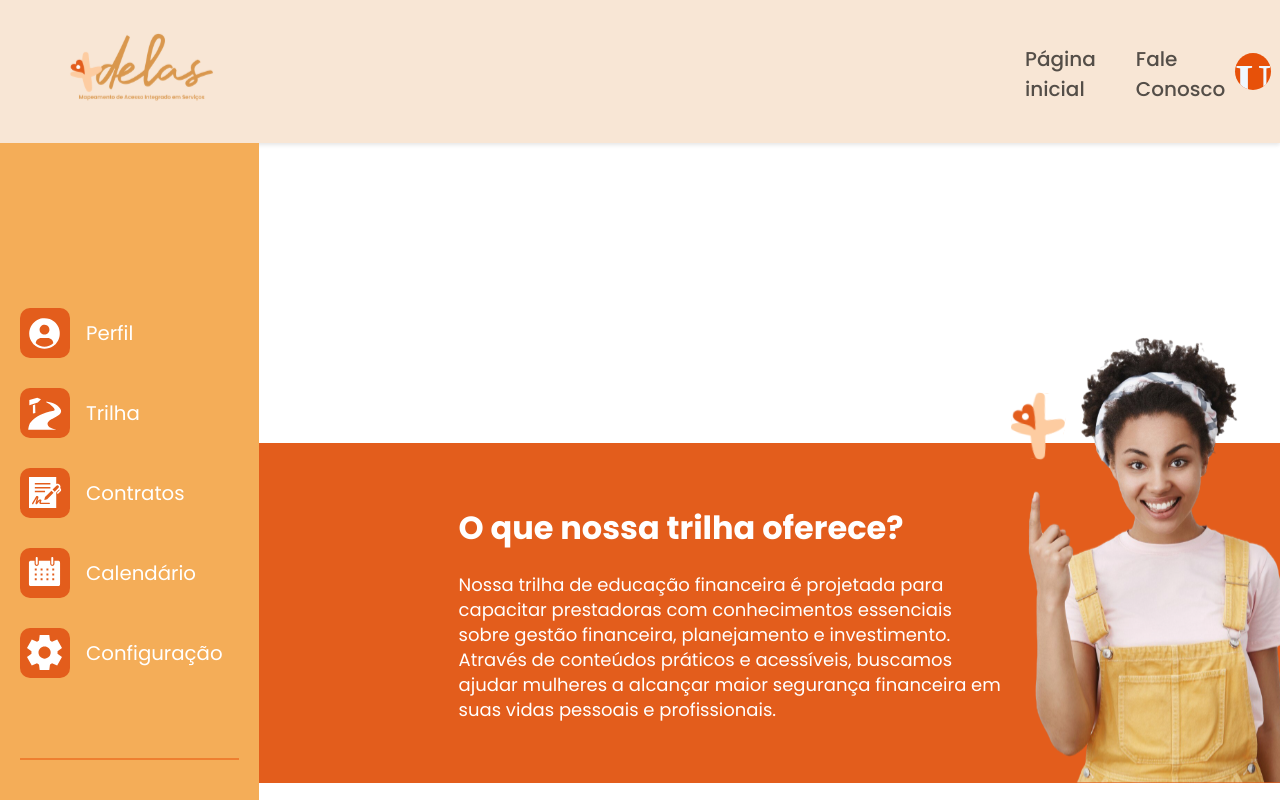
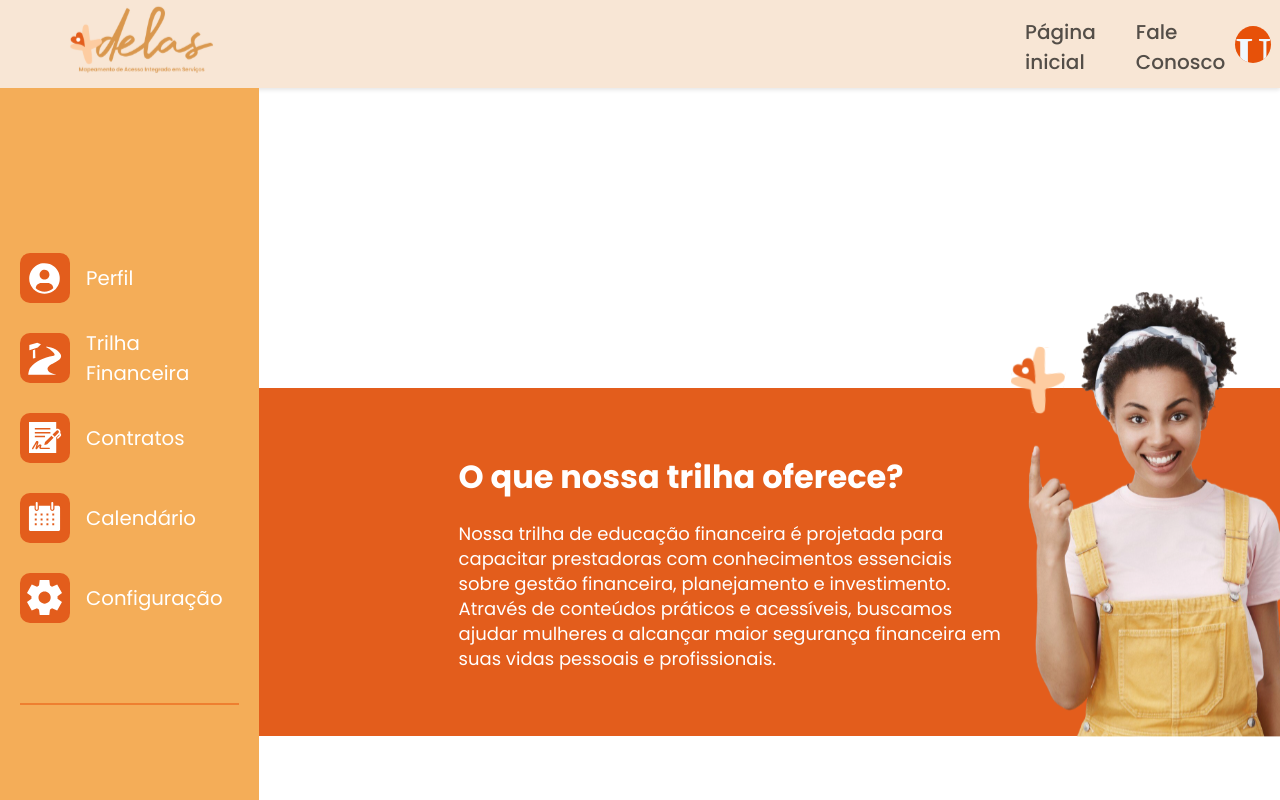
Before and after one commit to maisDelas/projeto-start-web, a React (Vite) app: page /Trilha in a window 1280 px wide. Shown: the top 800 px of the page. Built offline with nearby package versions, Linux system fonts and the light colour scheme.

Commit message:
puxando atualizações

```diff
--- a/src/Components/navbar/navbar.styles.js
+++ b/src/Components/navbar/navbar.styles.js
@@ -29,6 +29,7 @@ export const Link = styled.li`
   a {
     color: #544e48;
     text-decoration: none;
+    font-family: "Poppins", sans-serif;
   }
 `
 
--- a/src/pages/trilha/Trilha.jsx
+++ b/src/pages/trilha/Trilha.jsx
@@ -35,11 +35,9 @@ const Trilha = () => {
 
             <S.PageContent>
                 <S.Sidebar>
-
-
                     <ul>
                         <li><img src={IconPerfil}></img> <a href="#perfil">Perfil</a></li>
-                        <li><img src={IconTrilha}></img> <a href="#trilha">Trilha</a></li>
+                        <li><img src={IconTrilha}></img> <a href="#trilha">Trilha Financeira</a></li>
                         <li><img src={IconContract}></img> <a href="#contrato">Contratos</a></li>
                         <li><img src={IconCalendar}></img> <a href="#calendario">Calendário</a></li>
                         <li><img src={IconConfig}></img> <a href="#configuracao">Configuração</a></li>
--- a/src/pages/trilha/Trilha.styles.js
+++ b/src/pages/trilha/Trilha.styles.js
@@ -15,6 +15,7 @@ export const Nav = styled.div`
   display: flex;
   justify-content: space-between;
   align-items: center;
+  height: 88px;
   padding: 10px 20px;
   background-color: #f8e6d5;
   box-shadow: 0 2px 4px rgba(0, 0, 0, 0.1);
@@ -24,13 +25,17 @@ export const Nav = styled.div`
     margin-left:36px;
 
   }
+
 `;
+
+
+
 
 export const LinksNav = styled.div`
 
   display: flex;
   gap: 40px;
-  width: 20%;
+
   margin-left: 800px;
 
   a {
@@ -148,11 +153,11 @@ export const Header = styled.div`
   justify-content: space-between;
   align-items: center;
   margin-top:300px;
-  height: 340px;
+  height: 348px;
   max-width: 100%;
 
   img{
-    padding-bottom: 120px;
+    padding-bottom: 112px;
   }
 `;
 
```
